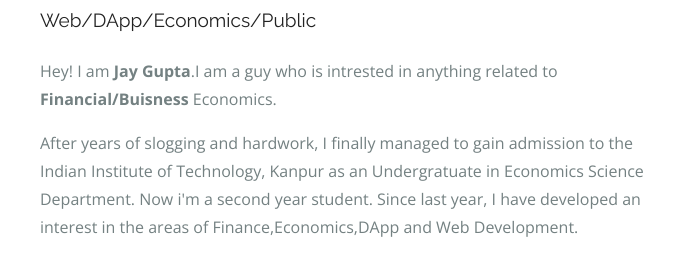
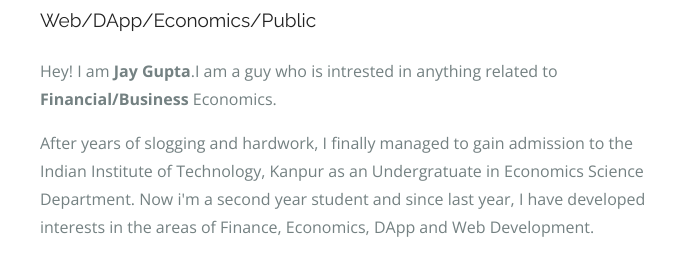
Before and after one commit to jaygpt/jaygpt.github.io, a plain HTML site: page index.html in a window 1280 px wide. Shown: the part 941-1195 px from the top of the page, 520-1203 px from the left. Drawn offline with nearby package versions, Linux system fonts and the light colour scheme.

Commit message:
Update index.html

```diff
--- a/index.html
+++ b/index.html
@@ -122,8 +122,8 @@
                                 <h2>About Me.</h2>
                                 <span>Web/DApp/Economics/Public</span>
                             </div>
-                            <p>Hey! I am <b>Jay Gupta</b>.I am a guy who is intrested in anything related to <b>Financial/Buisness </b> Economics.</p>
-                            <p>After years of slogging and hardwork, I finally managed to gain admission to the Indian Institute of Technology, Kanpur as an Undergratuate in Economics Science Department. Now i'm a second year student. Since last year, I have developed an interest in the areas of Finance,Economics,DApp and Web Development.</p>
+                            <p>Hey! I am <b>Jay Gupta</b>.I am a guy who is intrested in anything related to <b>Financial/Business </b> Economics.</p>
+                            <p>After years of slogging and hardwork, I finally managed to gain admission to the Indian Institute of Technology, Kanpur as an Undergratuate in Economics Science Department. Now i'm a second year student and since last year, I have developed interests in the areas of Finance, Economics, DApp and Web Development.</p>
                             <p>I tend to waste my time in Uno ,Youtube and most importantly in political, ethical and idiotic discussion with my friends.</p>
                             <!--About Social Icons-->
                             <div class="social-icons">
```
